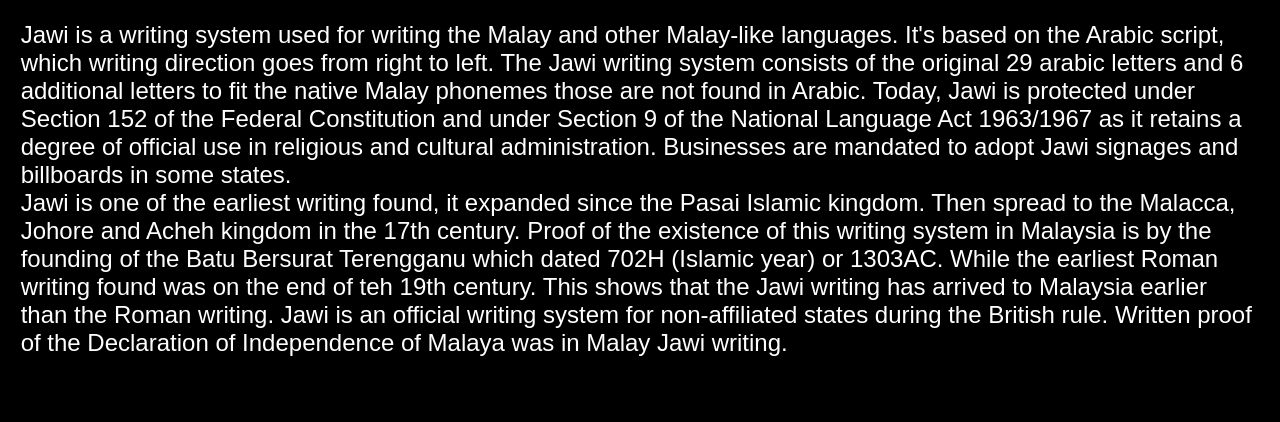
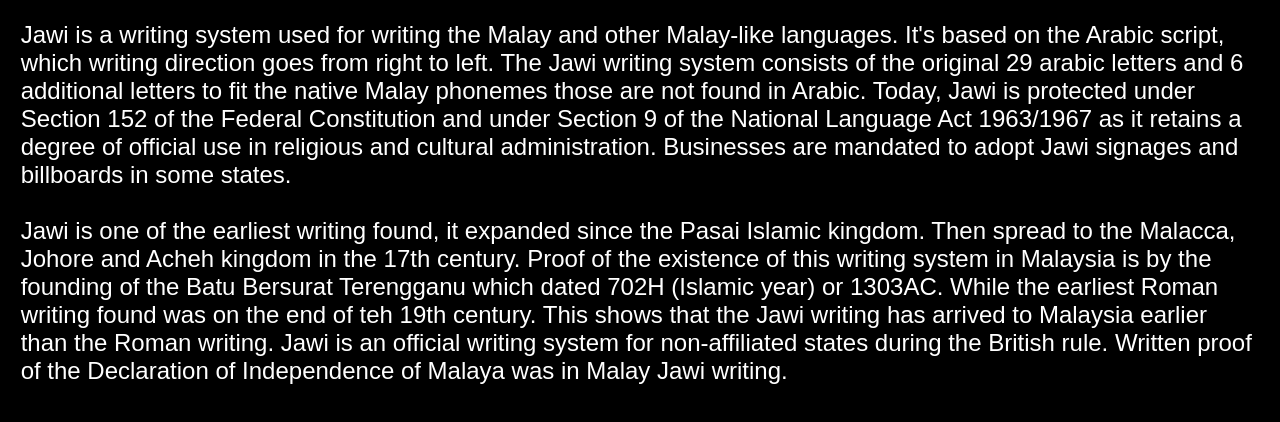
Before and after one commit to asyereal/asyereal.github.io, a plain HTML site: page culture/jawi.html in a window 1280 px wide. Shown: the part 208-630 px from the top of the page. Drawn offline with Linux system fonts and the light colour scheme.

Commit message:
culture/jawi.html edited

```diff
--- a/culture/jawi.html
+++ b/culture/jawi.html
@@ -25,7 +25,7 @@
 		<div class="pagename">The Jawi Writing System</div>
 		<div class="essay">
 			<p>
-			Jawi is a writing system used for writing the Malay and other Malay-like languages. It's based on the Arabic script, which writing direction goes from right to left. The Jawi writing system consists of the original 29 arabic letters and 6 additional letters to fit the native Malay phonemes those are not found in Arabic. Today, Jawi is protected under Section 152 of the Federal Constitution and under Section 9 of the National Language Act 1963/1967 as it retains a degree of official use in religious and cultural administration. Businesses are mandated to adopt Jawi signages and billboards in some states.<br>
+			Jawi is a writing system used for writing the Malay and other Malay-like languages. It's based on the Arabic script, which writing direction goes from right to left. The Jawi writing system consists of the original 29 arabic letters and 6 additional letters to fit the native Malay phonemes those are not found in Arabic. Today, Jawi is protected under Section 152 of the Federal Constitution and under Section 9 of the National Language Act 1963/1967 as it retains a degree of official use in religious and cultural administration. Businesses are mandated to adopt Jawi signages and billboards in some states.<br><br>
 			Jawi is one of the earliest writing found, it expanded since the Pasai Islamic kingdom. Then spread to the Malacca, Johore and Acheh kingdom in the 17th century. Proof of the existence of this writing system in Malaysia is by the founding of the Batu Bersurat Terengganu which dated 702H (Islamic year) or 1303AC. While the earliest Roman writing found was on the end of teh 19th century. This shows that the Jawi writing has arrived to Malaysia earlier than the Roman writing. Jawi is an official writing system for non-affiliated states during the British rule. Written proof of the Declaration of Independence of Malaya was in Malay Jawi writing.
 			</p>
 		</div>
```
